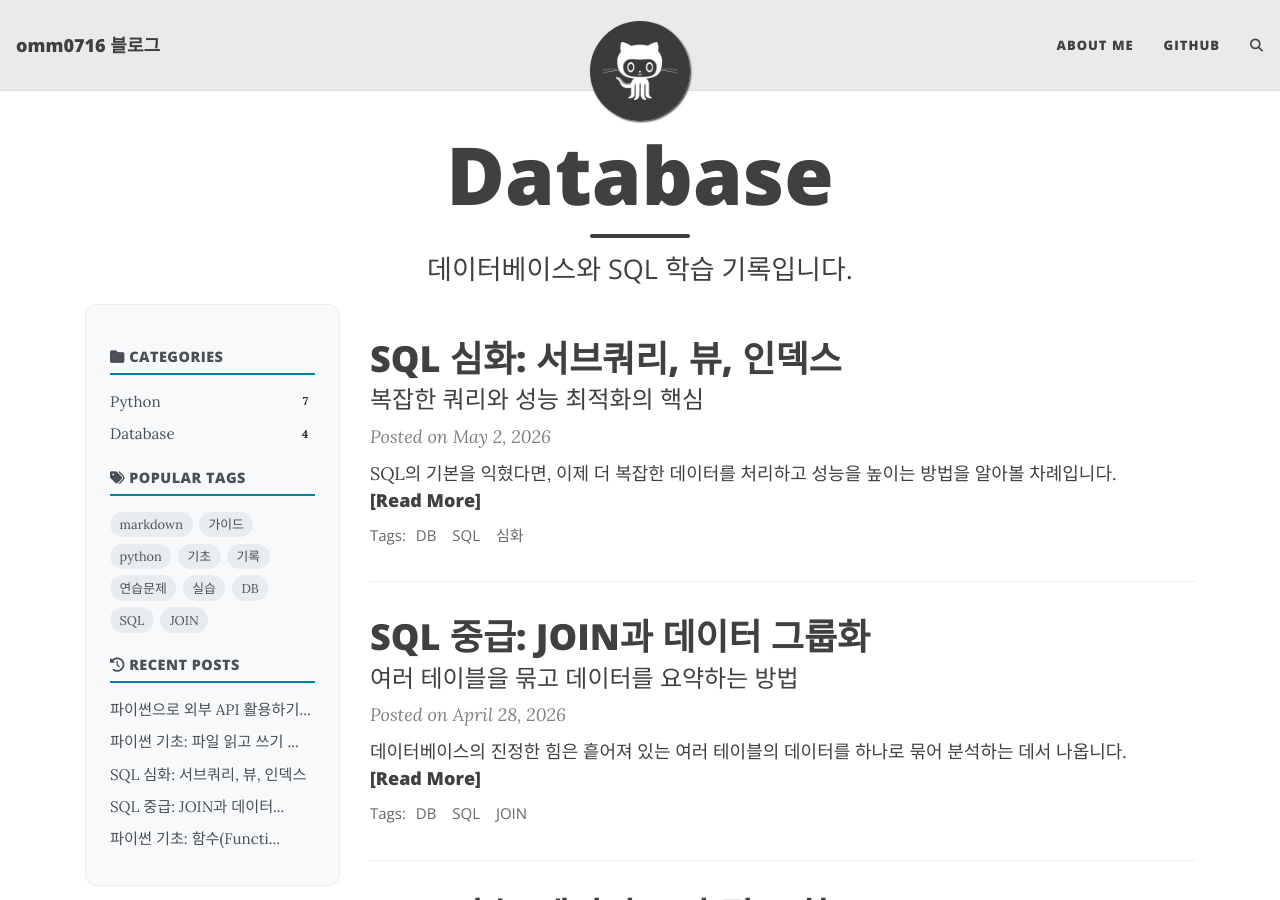
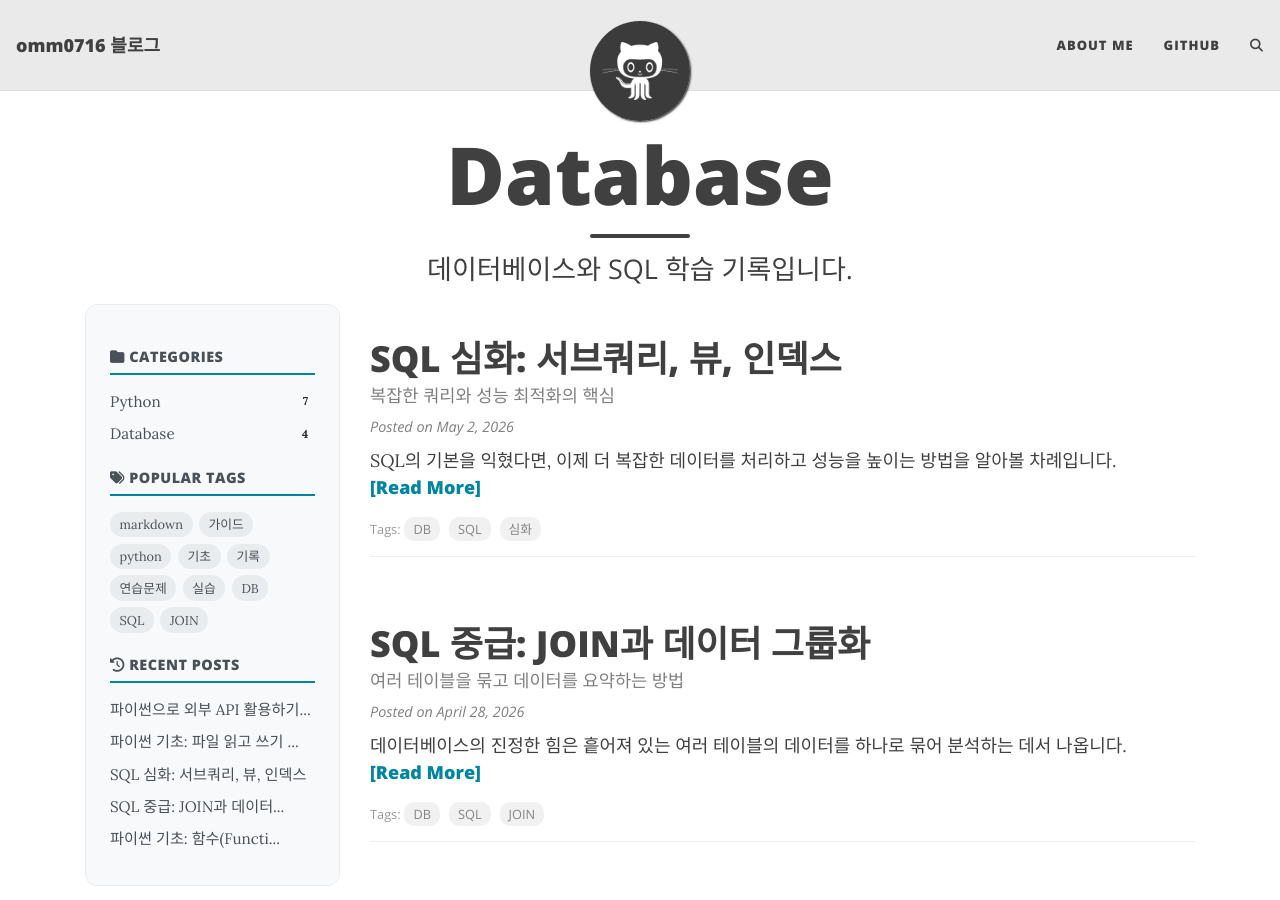
Before and after one commit to omm0716/omm0716.github.io, a Jekyll site: the page built from database.md, in a window 1280 px wide and 900 px high. Built offline with Jekyll 4.4.1, drawn with Linux system fonts in a browser that asks for light colours; comment, search, counter and statistics services are not loaded.

Commit message:
Update database.md

```diff
--- a/database.md
+++ b/database.md
@@ -7,42 +7,37 @@ permalink: /database/
 
 {% assign db_posts = site.categories.Database %}
 
-<ul class="posts-list list-unstyled" role="list">
+<div class="posts-list">
   {% for post in db_posts %}
-  <li class="post-preview">
-    <article>
-      <a href="{{ post.url | absolute_url }}">
-        <h2 class="post-title">{{ post.title | strip_html }}</h2>
-        {% if post.subtitle %}
-          <h3 class="post-subtitle">{{ post.subtitle | strip_html }}</h3>
-        {% endif %}
-      </a>
+  <article class="post-preview" style="margin-bottom: 2rem; border-bottom: 1px solid #eee; padding-bottom: 1rem;">
+    <a href="{{ post.url | relative_url }}">
+      <h2 class="post-title" style="margin-bottom: 0.5rem; color: #404040;">{{ post.title }}</h2>
+      {% if post.subtitle %}
+        <h3 class="post-subtitle" style="font-weight: 300; color: #808080; font-size: 1.1rem;">{{ post.subtitle }}</h3>
+      {% endif %}
+    </a>
 
-      <p class="post-meta">
-        {% assign date_format = site.date_format | default: "%B %-d, %Y" %}
-        Posted on {{ post.date | date: date_format }}
-      </p>
+    <p class="post-meta" style="font-style: italic; font-family: 'Open Sans', 'Helvetica Neue', Helvetica, Arial, sans-serif; color: #808080; font-size: 0.9rem;">
+      Posted on {{ post.date | date: "%B %-d, %Y" }}
+    </p>
 
-      <div class="post-entry">
-        {% assign excerpt_length = site.excerpt_length | default: 50 %}
-        {{ post.excerpt | strip_html | truncatewords: excerpt_length }}
-        <a href="{{ post.url | absolute_url }}" class="post-read-more">[Read&nbsp;More]</a>
-      </div>
+    <div class="post-entry" style="margin-bottom: 1rem;">
+      {{ post.excerpt | strip_html | truncatewords: 50 }}
+      <a href="{{ post.url | relative_url }}" class="post-read-more" style="font-weight: 800; color: #0085A1;">[Read&nbsp;More]</a>
+    </div>
 
-      {% if post.tags.size > 0 %}
-      <div class="blog-tags">
-        <span>Tags:</span>
-        <ul class="d-inline list-inline" role="list">
-          {% for tag in post.tags %}
-          <li class="list-inline-item">
-            <a href="{{ '/tags' | absolute_url }}#{{- tag -}}">{{- tag -}}</a>
-          </li>
-          {% endfor %}
-        </ul>
-      </div>
-      {% endif %}
-
-    </article>
-  </li>
+    {% if post.tags.size > 0 %}
+    <div class="blog-tags">
+      <span style="font-size: 0.8rem; color: #808080;">Tags:</span>
+      <ul class="d-inline list-inline" style="display: inline; padding: 0;">
+        {% for tag in post.tags %}
+        <li class="list-inline-item" style="display: inline; margin-right: 5px;">
+          <a href="{{ '/tags' | relative_url }}#{{- tag -}}" style="font-size: 0.8rem; background: #eee; padding: 2px 8px; border-radius: 10px; text-decoration: none; color: #666;">{{- tag -}}</a>
+        </li>
+        {% endfor %}
+      </ul>
+    </div>
+    {% endif %}
+  </article>
   {% endfor %}
-</ul>
+</div>
```
